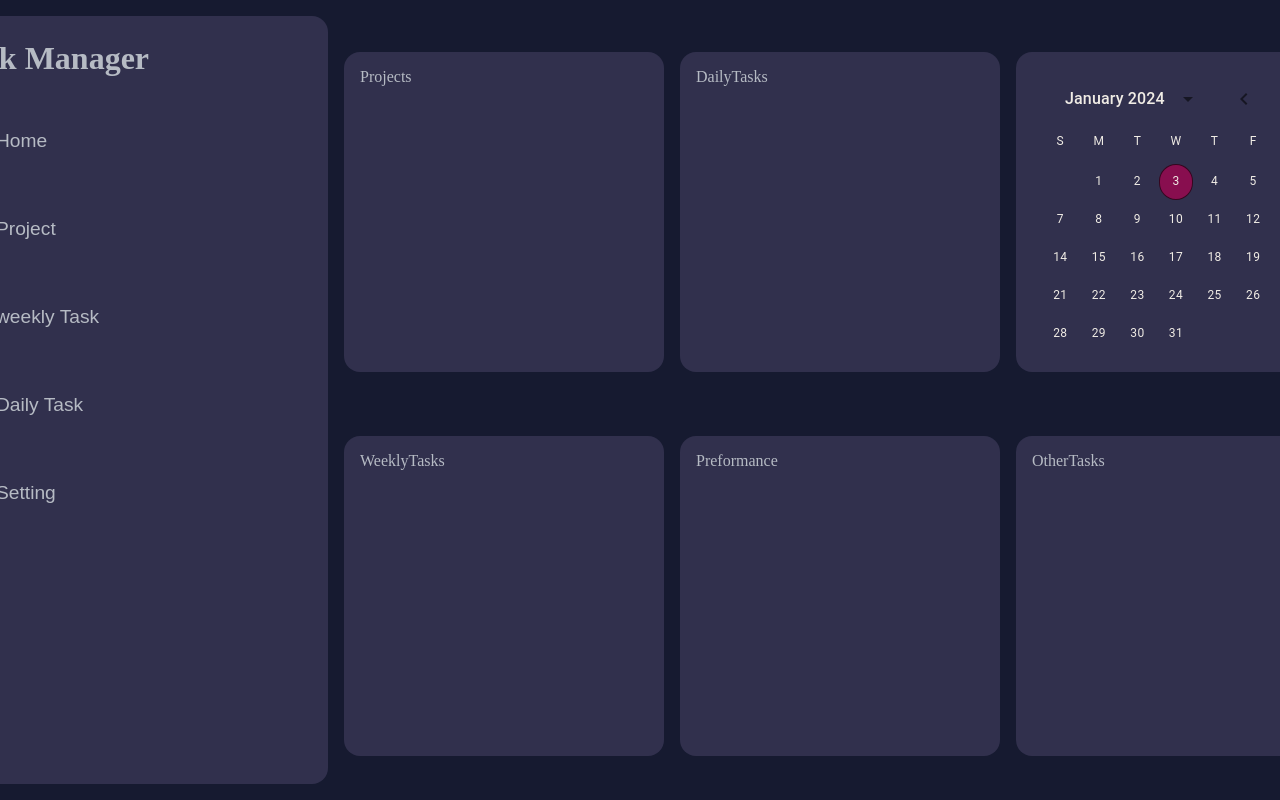
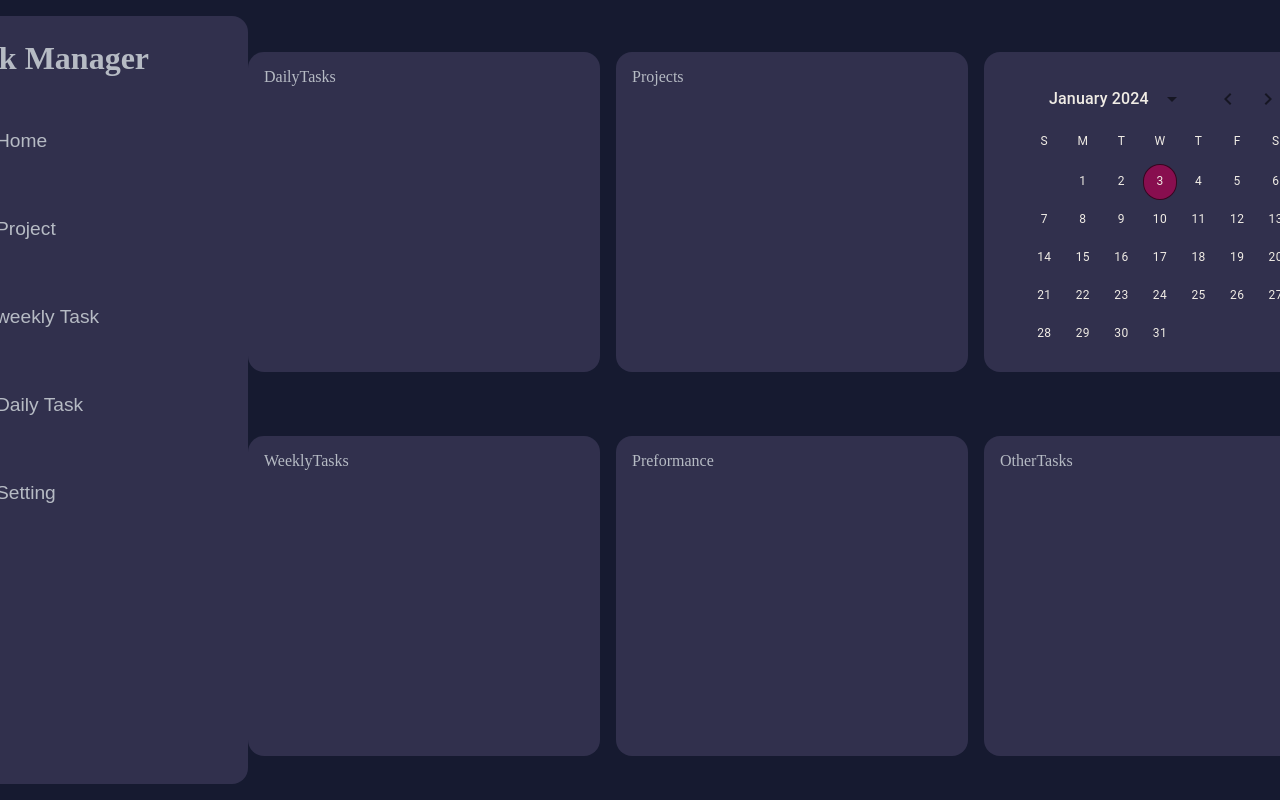
Before and after one commit to Pratham-B-Parlecha/TaskFlow, a React (Vite) app: page / in a window 1280 px wide. Shown: the top 800 px of the page. Built offline with nearby package versions, Linux system fonts and the light colour scheme.

Commit message:
change the grid display style

```diff
--- a/src/App.jsx
+++ b/src/App.jsx
@@ -12,14 +12,12 @@ function App() {
   return (
     <div className="mainContainer">
       <SideBar />
-      {/* <div className="grid"> */}
         <Projects />
         <DailyTasks />
         <Calender />
         <WeeklyTasks />
         <Preformance />
         <OtherTasks />
-      {/* </div> */}
     </div>
   );
 }
--- a/src/App.scss
+++ b/src/App.scss
@@ -1,18 +1,3 @@
-// .mainContainer {
-//     background-color: var(--MainBackground);
-//     max-height: 100%;
-//     width: 100%;
-//     display: flex;
-
-//     .grid{
-//         display: grid;
-//         grid-template-columns: 1fr 1fr 1fr;
-//         grid-template-rows: 1fr 1fr 1fr;
-//         gap: 10px;
-//         margin-left: 1rem;
-//     }
-// }
-
 .mainContainer {
     padding: 1rem;
     background-color: var(--MainBackground);
@@ -21,25 +6,23 @@
     display: grid;
     grid-template-columns: 1fr 1fr 1fr 1fr;
     grid-template-rows: 1fr 1fr;
-    grid-template-areas: 'sd cd cd cd'
-        'sd cd cd cd';
+    grid-template-areas: 'sd dailyTasks projects calendar'
+    'sd weeklyTasks performance otherTasks';
     justify-content: center;
     align-items: center;
 
     .sidebar-container {
-        margin-right: 1rem;
-        width: 25rem;
+        width: 20rem;
         background-color: var(--SecondaryBackground);
         min-height: 100%;
         border-radius: 1rem;
         padding: 1.5rem;
-        grid-area: 'sd';
-        grid-row: span 2;
+        grid-area: sd;
+        grid-row: 1 / -1;
         .sidebar-logo {
             font-weight: bold;
             font-size: 1rem;
             color: var(--FirstColor);
-            //margin-bottom: 1.2rem;
         }
 
         .sidebar-icon {
@@ -55,7 +38,6 @@
             border-radius: 1rem;
             padding: 0.5rem;
             margin: 2.5rem 0;
-            //justify-content: flex-start;
 
             svg {
                 height: 26px;
@@ -67,21 +49,69 @@
                 background-color: var(--MainBackground);
                 border-radius: 1rem;
                 margin: 2.5rem 0;
-                //padding: 1rem;
             }
         }
     }
 
-    .card {
-        grid-area: 'cd';
-        width: 20rem;
+    .calendar {
+        grid-area: calendar;
+        width: 22rem;
         height: 20rem;
         margin: 0.5rem 1rem 0 0;
         padding: 1rem;
         color: var(--FirstColor);
         background-color: var(--SecondaryBackground);
         border-radius: 1rem;
-        justify-content: stretch;
-        align-items: stretch;
     }
+    .dailyTasks {
+        grid-area: dailyTasks;
+        width: 22rem;
+        height: 20rem;
+        margin: 0.5rem 1rem 0 0;
+        padding: 1rem;
+        color: var(--FirstColor);
+        background-color: var(--SecondaryBackground);
+        border-radius: 1rem;
+    }
+    .projects {
+        grid-area: projects;
+        width: 22rem;
+        height: 20rem;
+        margin: 0.5rem 1rem 0 0;
+        padding: 1rem;
+        color: var(--FirstColor);
+        background-color: var(--SecondaryBackground);
+        border-radius: 1rem;
+    }
+    .otherTasks {
+        grid-area: otherTasks;
+        width: 22rem;
+        height: 20rem;
+        margin: 0.5rem 1rem 0 0;
+        padding: 1rem;
+        color: var(--FirstColor);
+        background-color: var(--SecondaryBackground);
+        border-radius: 1rem;
+    }
+    .weeklyTasks {
+        grid-area: weeklyTasks;
+        width: 22rem;
+        height: 20rem;
+        margin: 0.5rem 1rem 0 0;
+        padding: 1rem;
+        color: var(--FirstColor);
+        background-color: var(--SecondaryBackground);
+        border-radius: 1rem;
+    }
+    .performance {
+        grid-area: performance;
+        width: 22rem;
+        height: 20rem;
+        margin: 0.5rem 1rem 0 0;
+        padding: 1rem;
+        color: var(--FirstColor);
+        background-color: var(--SecondaryBackground);
+        border-radius: 1rem;
+    }
+
 }
--- a/src/Components/Calender.jsx
+++ b/src/Components/Calender.jsx
@@ -109,7 +109,7 @@ const newTheme = (theme) =>
 
 export default function Calender() {
   return (
-    <Card>
+    <Card className="calendar">
       <ThemeProvider theme={newTheme}>
         <LocalizationProvider dateAdapter={AdapterDayjs}>
           <DateCalendar />
--- a/src/Components/DailyTasks.jsx
+++ b/src/Components/DailyTasks.jsx
@@ -3,6 +3,6 @@ import Card from './Card'
 
 export default function DailyTasks() {
   return (
-    <Card>DailyTasks</Card>
+    <Card className='dailyTasks'>DailyTasks</Card>
   )
 }
--- a/src/Components/OtherTasks.jsx
+++ b/src/Components/OtherTasks.jsx
@@ -3,6 +3,6 @@ import Card from './Card'
 
 export default function OtherTasks() {
   return (
-    <Card>OtherTasks</Card>
+    <Card className='otherTasks'>OtherTasks</Card>
   )
 }
--- a/src/Components/Preformance.jsx
+++ b/src/Components/Preformance.jsx
@@ -3,6 +3,6 @@ import Card from './Card'
 
 export default function Preformance() {
   return (
-    <Card>Preformance</Card>
+    <Card className='performance'>Preformance</Card>
   )
 }
--- a/src/Components/Projects.jsx
+++ b/src/Components/Projects.jsx
@@ -3,6 +3,6 @@ import Card from './Card'
 
 export default function Projects() {
   return (
-    <Card >Projects</Card>
+    <Card className="projects">Projects</Card>
   )
 }
--- a/src/Components/WeeklyTasks.jsx
+++ b/src/Components/WeeklyTasks.jsx
@@ -3,6 +3,6 @@ import Card from './Card'
 
 export default function WeeklyTasks() {
   return (
-    <Card>WeeklyTasks</Card>
+    <Card className="weeklyTasks">WeeklyTasks</Card>
   )
 }
```
